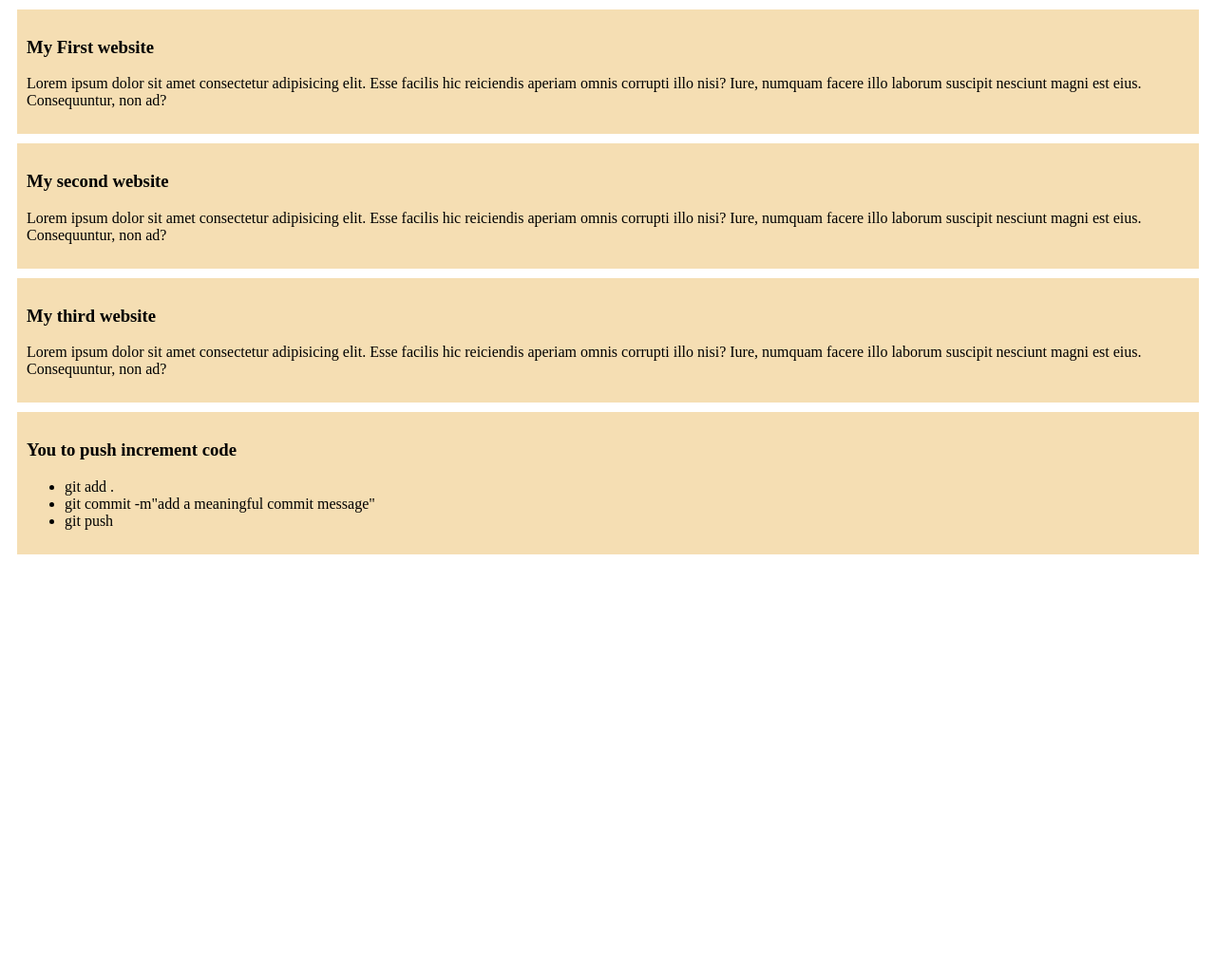
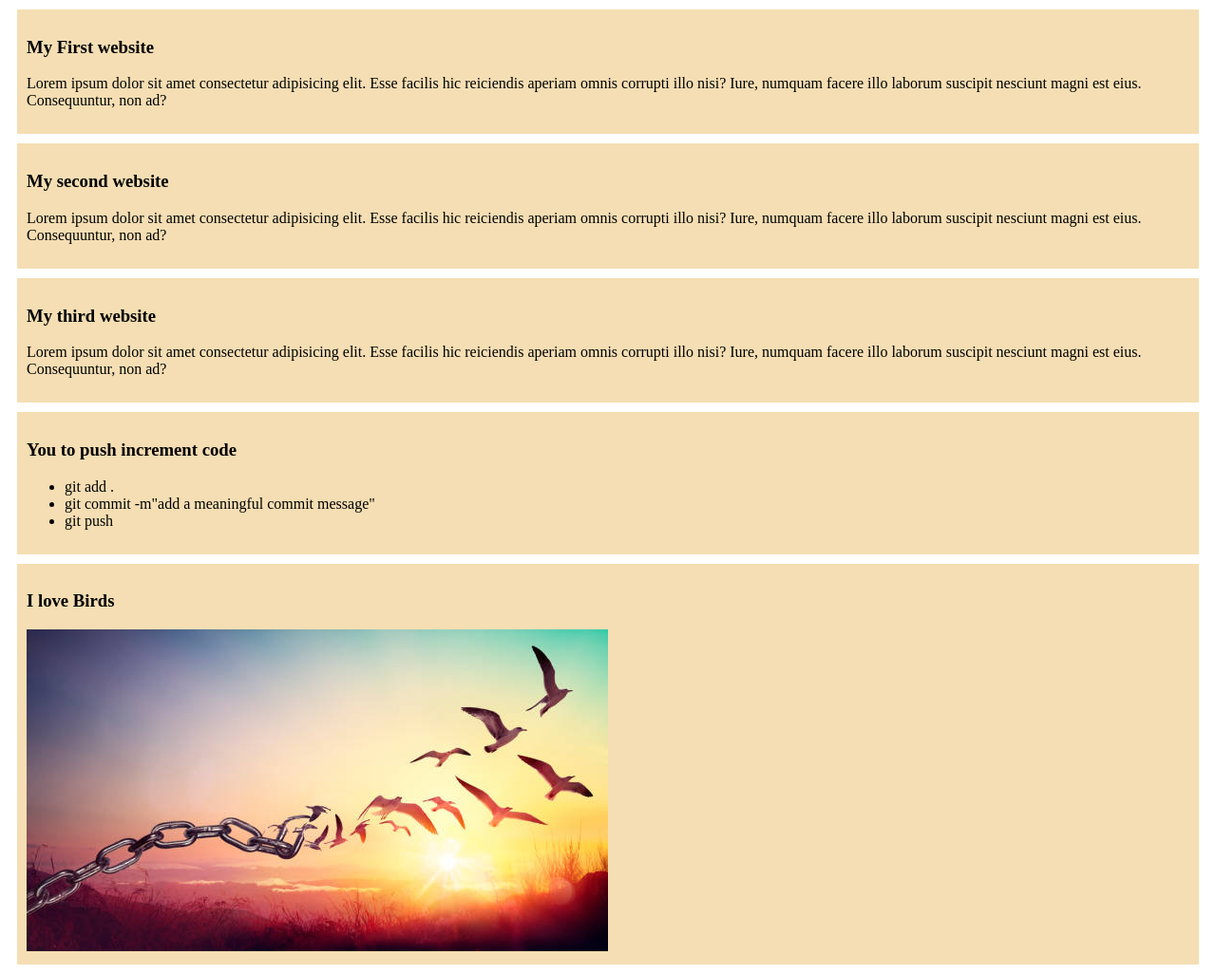
Before and after one commit to gitbynaymus/my-simple-website, a plain HTML site: page index.html in a window 1280 px wide. Shown: the whole page at 95% size. Before the commit the page ends 800 px from the top, so only its background shows below. Drawn offline with Linux system fonts and the light colour scheme.

Commit message:
added picture

```diff
--- a/index.html
+++ b/index.html
@@ -27,5 +27,9 @@
             <li>git push</li>
         </ul>
     </div>
+    <div>
+        <h3>I love Birds</h3>
+        <img src="birds.jpg" alt="">
+    </div>
 </body>
 </html>
```
Also changed, not shown: birds.jpg (added).
